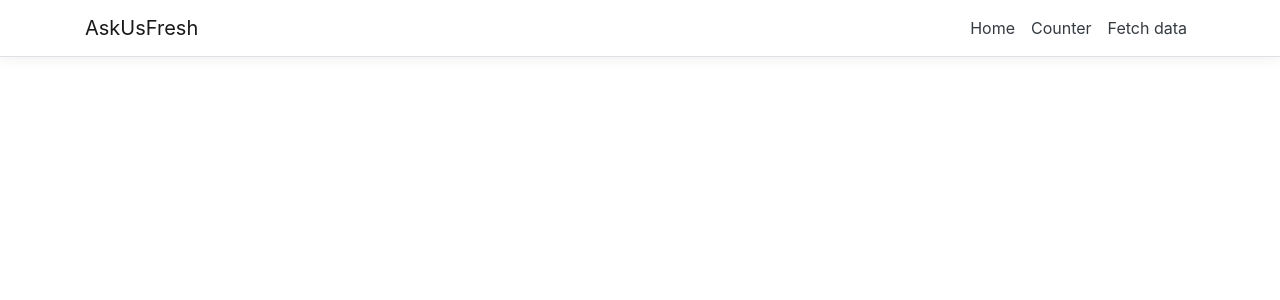
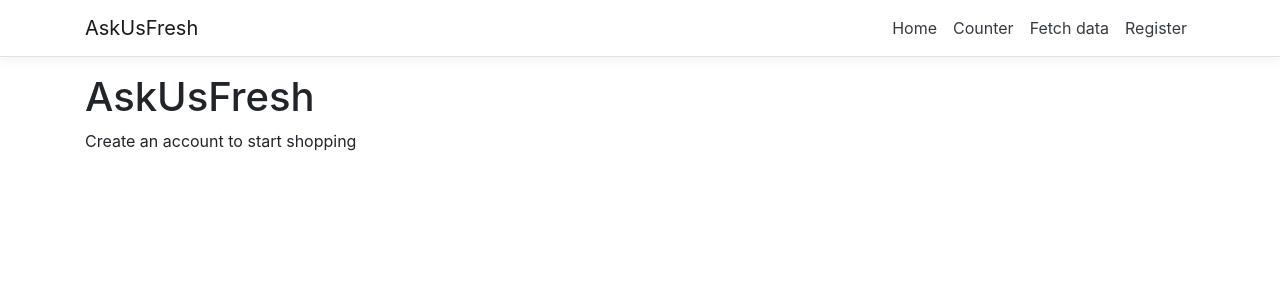
Before and after one commit to AskMeFresh/AskUsFresh, an Angular app in the folder AskUsFresh/ClientApp/: page /register in a window 1280 px wide. Before the commit this address led to /. Shown: the top 300 px of the page. Built offline with nearby package versions, Linux system fonts and the light colour scheme.

Commit message:
Created Register component

```diff
--- a/AskUsFresh/ClientApp/src/app/app.module.ts
+++ b/AskUsFresh/ClientApp/src/app/app.module.ts
@@ -9,6 +9,8 @@ import { NavMenuComponent } from './nav-menu/nav-menu.component';
 import { HomeComponent } from './home/home.component';
 import { CounterComponent } from './counter/counter.component';
 import { FetchDataComponent } from './fetch-data/fetch-data.component';
+import { RegisterComponent } from './Register/Register.component';
+
 
 @NgModule({
   declarations: [
@@ -16,7 +18,8 @@ import { FetchDataComponent } from './fetch-data/fetch-data.component';
     NavMenuComponent,
     HomeComponent,
     CounterComponent,
-    FetchDataComponent
+    FetchDataComponent,
+    RegisterComponent,
   ],
   imports: [
     BrowserModule.withServerTransition({ appId: 'ng-cli-universal' }),
@@ -26,6 +29,7 @@ import { FetchDataComponent } from './fetch-data/fetch-data.component';
       { path: '', component: HomeComponent, pathMatch: 'full' },
       { path: 'counter', component: CounterComponent },
       { path: 'fetch-data', component: FetchDataComponent },
+      { path: 'register', component: RegisterComponent },
     ])
   ],
   providers: [],
--- a/AskUsFresh/ClientApp/src/app/nav-menu/nav-menu.component.html
+++ b/AskUsFresh/ClientApp/src/app/nav-menu/nav-menu.component.html
@@ -37,6 +37,11 @@
               >Fetch data</a
             >
           </li>
+          <li class="nav-item" [routerLinkActive]="['link-active']">
+            <a class="nav-link text-dark" [routerLink]="['/register']"
+               >Register</a
+            >
+          </li>
         </ul>
       </div>
     </div>
--- /dev/null
+++ b/AskUsFresh/ClientApp/src/app/register/register.component.html
@@ -0,0 +1,2 @@
+<h1>AskUsFresh</h1>
+<p>Create an account to start shopping</p>
```
Also changed, not shown: AskUsFresh/ClientApp/src/app/register/register.component.ts (added, +8 -0 lines).
